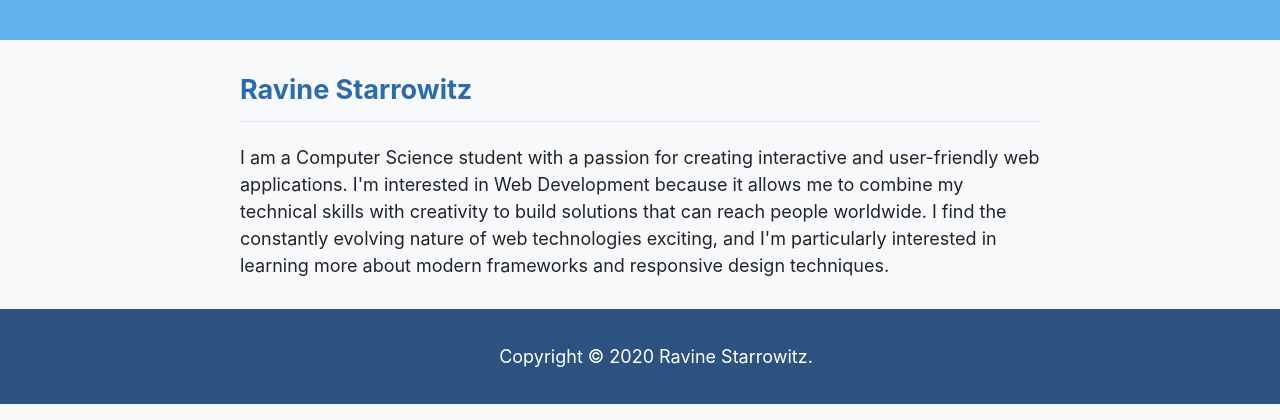
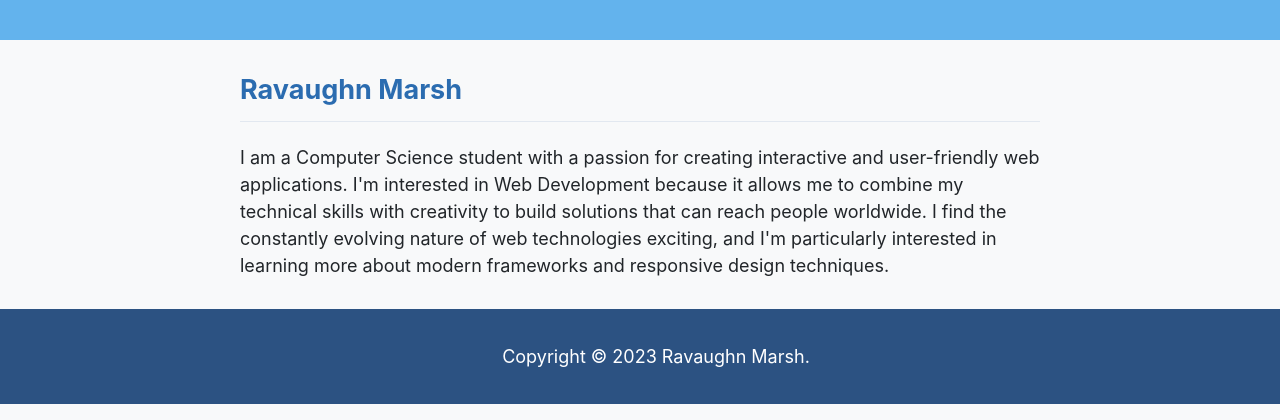
Before and after one commit to ravstarr/info2180-lab1, a plain HTML site: page index.html in a window 1280 px wide. Shown: the part 171-591 px from the top of the page. Drawn offline with Linux system fonts and the light colour scheme.

Commit message:
Update index.html with new content

```diff
--- a/index.html
+++ b/index.html
@@ -13,11 +13,11 @@
         <p>This is a simple webpage for Lab 1 of INFO2180.</p>
     </header>
     <main>
-        <h2>Ravine Starrowitz</h2>
+        <h2>Ravaughn Marsh</h2>
         <p>I am a Computer Science student with a passion for creating interactive and user-friendly web applications. I'm interested in Web Development because it allows me to combine my technical skills with creativity to build solutions that can reach people worldwide. I find the constantly evolving nature of web technologies exciting, and I'm particularly interested in learning more about modern frameworks and responsive design techniques.</p>
     </main>
     <footer>
-        <p>Copyright &copy; 2020 Ravine Starrowitz.</p>
+        <p>Copyright &copy; 2023 Ravaughn Marsh.</p>
     </footer>
 </body>
 </html>
```
